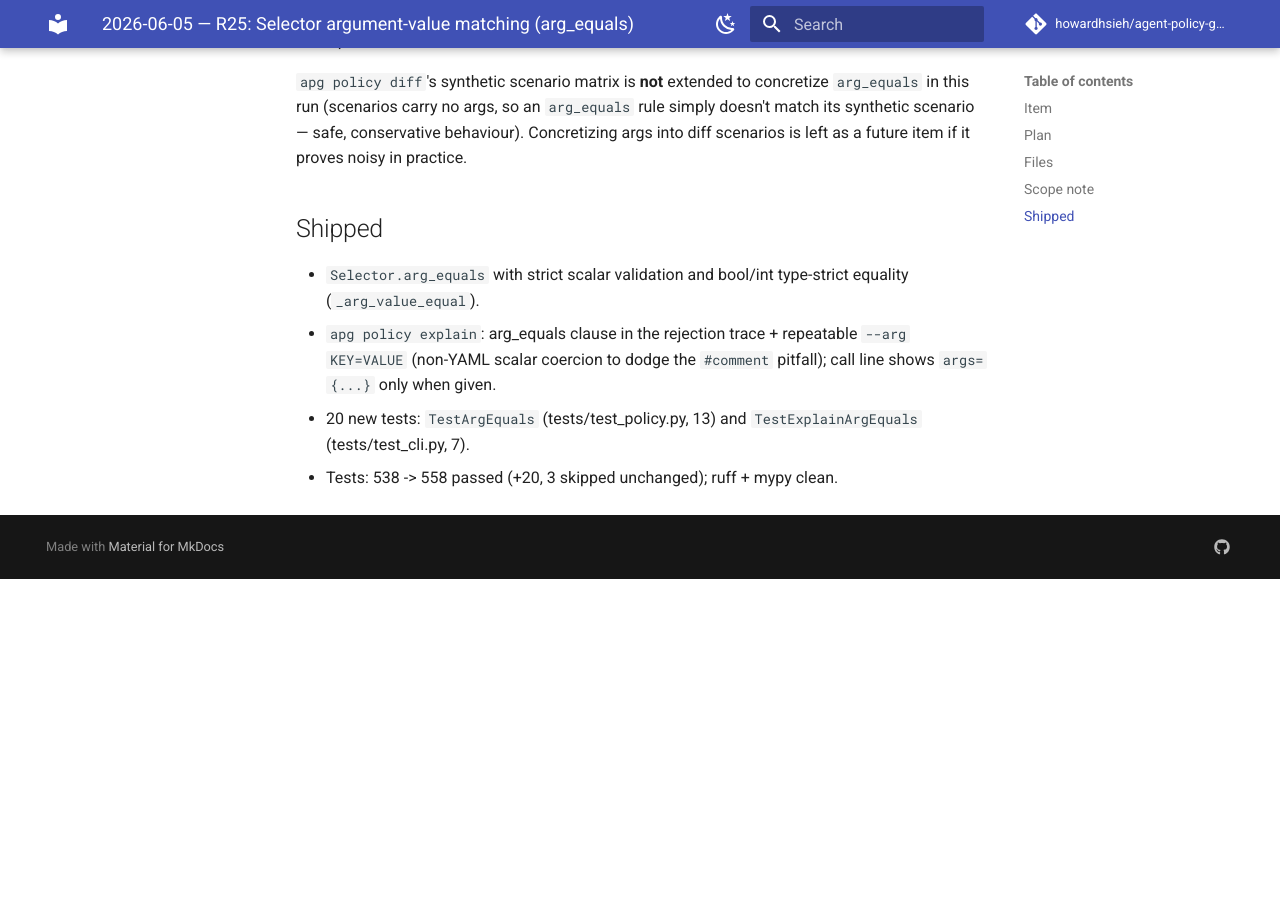
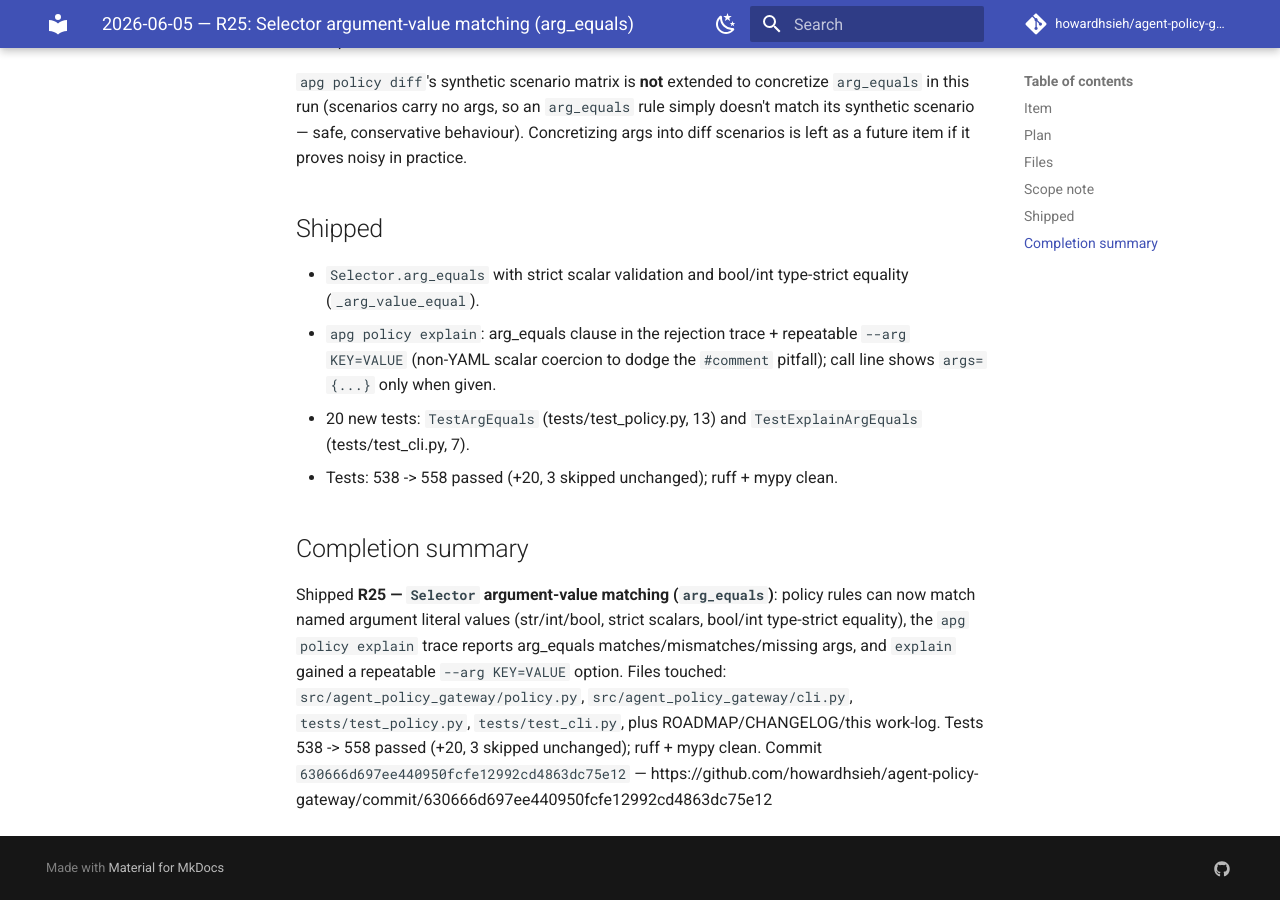
Before and after one commit to howardhsieh/agent-policy-gateway, an MkDocs documentation site: the page built from docs/work-log/2026-06-05.md, in a window 1280 px wide and 900 px high, scrolled down 1118 px. Built offline with MkDocs 1.6.1 and Material for MkDocs 9.7.7, drawn with Linux system fonts in a browser that asks for light colours; comment, search, counter and statistics services are not loaded; before the commit the page ends 1697 px from its top, so only the background shows below that.

Commit message:
docs: record R25 commit hash and finalize 2026-06-05 work-log

```diff
--- a/docs/work-log/2026-06-05.md
+++ b/docs/work-log/2026-06-05.md
@@ -51,3 +51,7 @@ a future item if it proves noisy in practice.
 - 20 new tests: `TestArgEquals` (tests/test_policy.py, 13) and
   `TestExplainArgEquals` (tests/test_cli.py, 7).
 - Tests: 538 -> 558 passed (+20, 3 skipped unchanged); ruff + mypy clean.
+
+## Completion summary
+
+Shipped **R25 — `Selector` argument-value matching (`arg_equals`)**: policy rules can now match named argument literal values (str/int/bool, strict scalars, bool/int type-strict equality), the `apg policy explain` trace reports arg_equals matches/mismatches/missing args, and `explain` gained a repeatable `--arg KEY=VALUE` option. Files touched: `src/agent_policy_gateway/policy.py`, `src/agent_policy_gateway/cli.py`, `tests/test_policy.py`, `tests/test_cli.py`, plus ROADMAP/CHANGELOG/this work-log. Tests 538 -> 558 passed (+20, 3 skipped unchanged); ruff + mypy clean. Commit `630666d697ee440950fcfe12992cd4863dc75e12` — https://github.com/howardhsieh/agent-policy-gateway/commit/630666d697ee440950fcfe12992cd4863dc75e12
```
Also changed, not shown: ROADMAP.md (+1 -1 lines).
